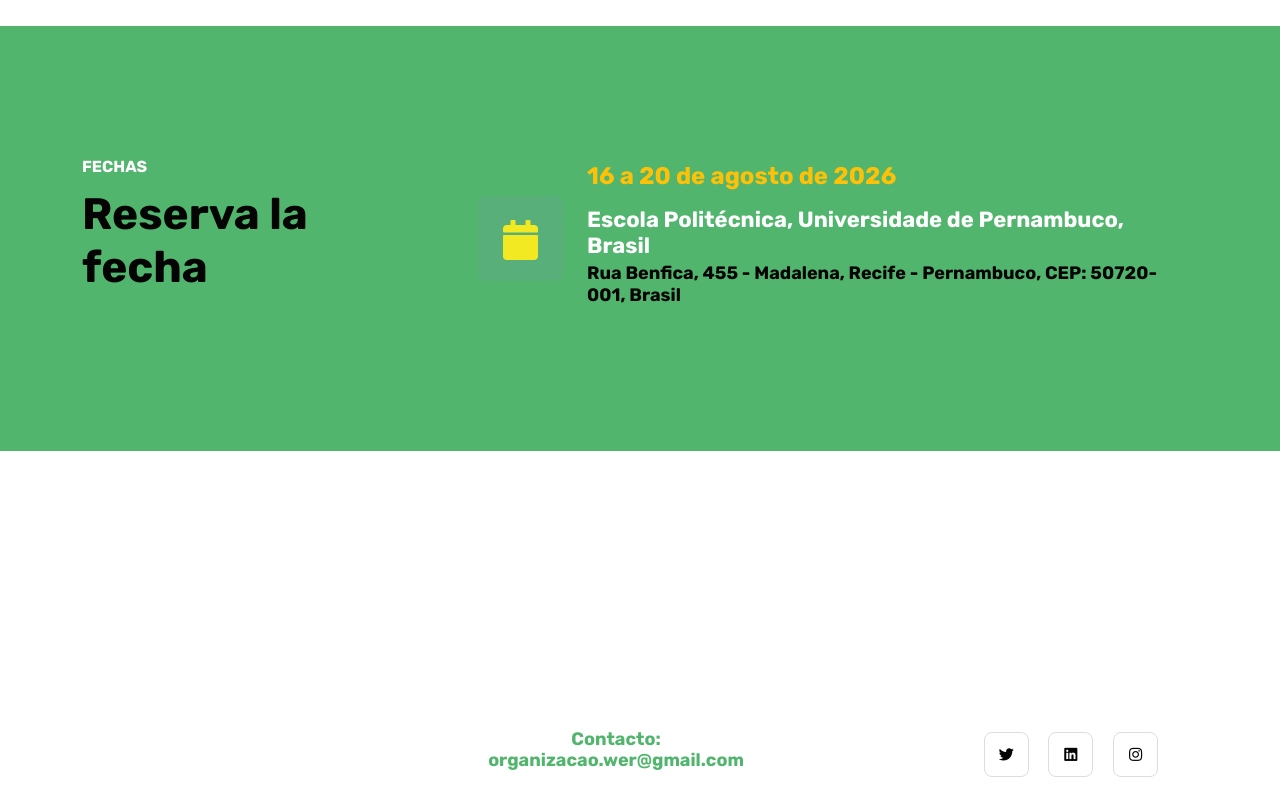
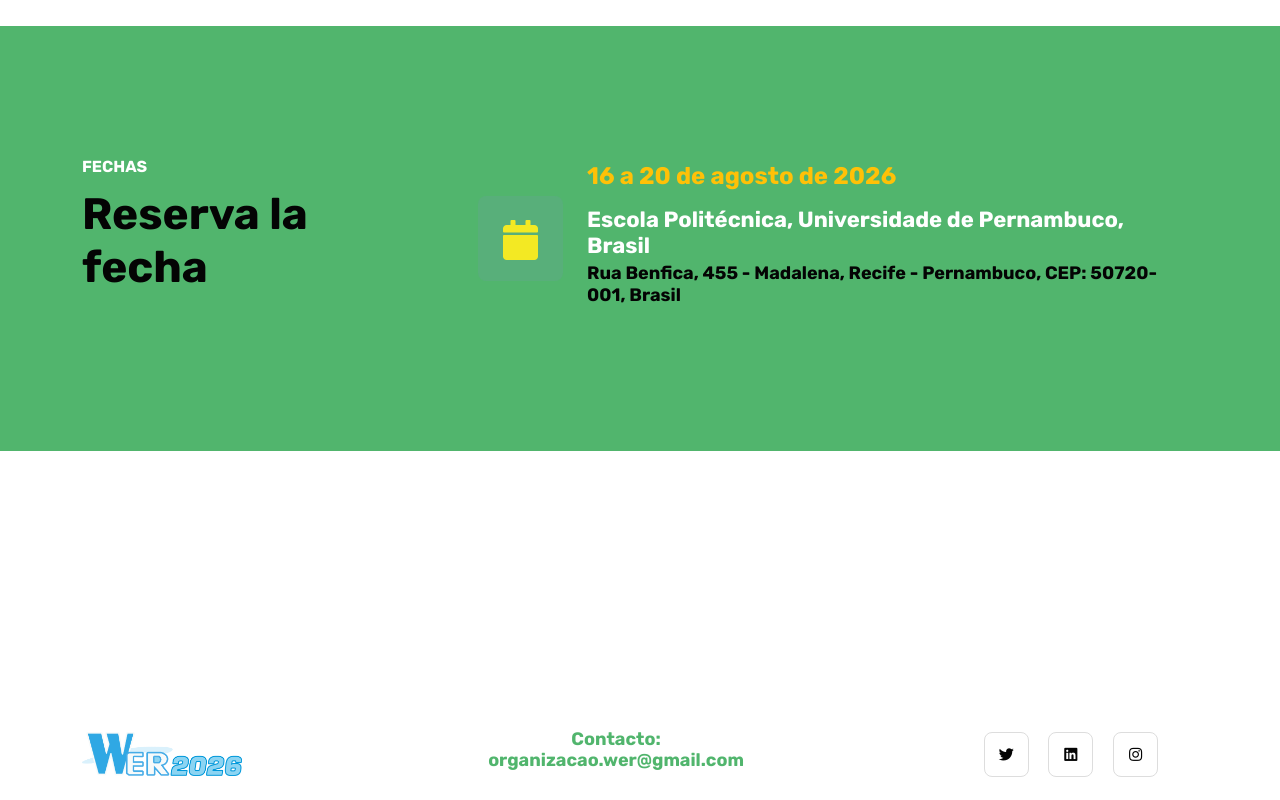
Before and after one commit to organizacaower/wer2027, a plain HTML site: page es/index.html in a window 1280 px wide. Shown: the part 1121-1921 px from the top of the page. Drawn offline with nearby package versions, Linux system fonts and the light colour scheme.

Commit message:
fix footer

```diff
--- a/es/footer.html
+++ b/es/footer.html
@@ -4,8 +4,8 @@
       <div class="row align-items-center mt-5 text-center text-md-start">
         <div class="col-lg-4">
           <a href="index.html">
-            <img loading="prelaod" decoding="async" class="img-fluid" width="160"
-              src="../images/index/WER2025-horizontal-color.png" alt="">
+            <img loading="preload" decoding="async" class="img-fluid" width="160"
+              src="../images/wer/logoWER_conAnio_horizontal.png" alt="WER 2026">
           </a>
         </div>
         <div class="col-lg-4 col-md-6 mt-4 mt-lg-0">
```
Also changed, not shown: en/footer.html (+1 -1 lines), pt/footer.html (+2 -2 lines).
